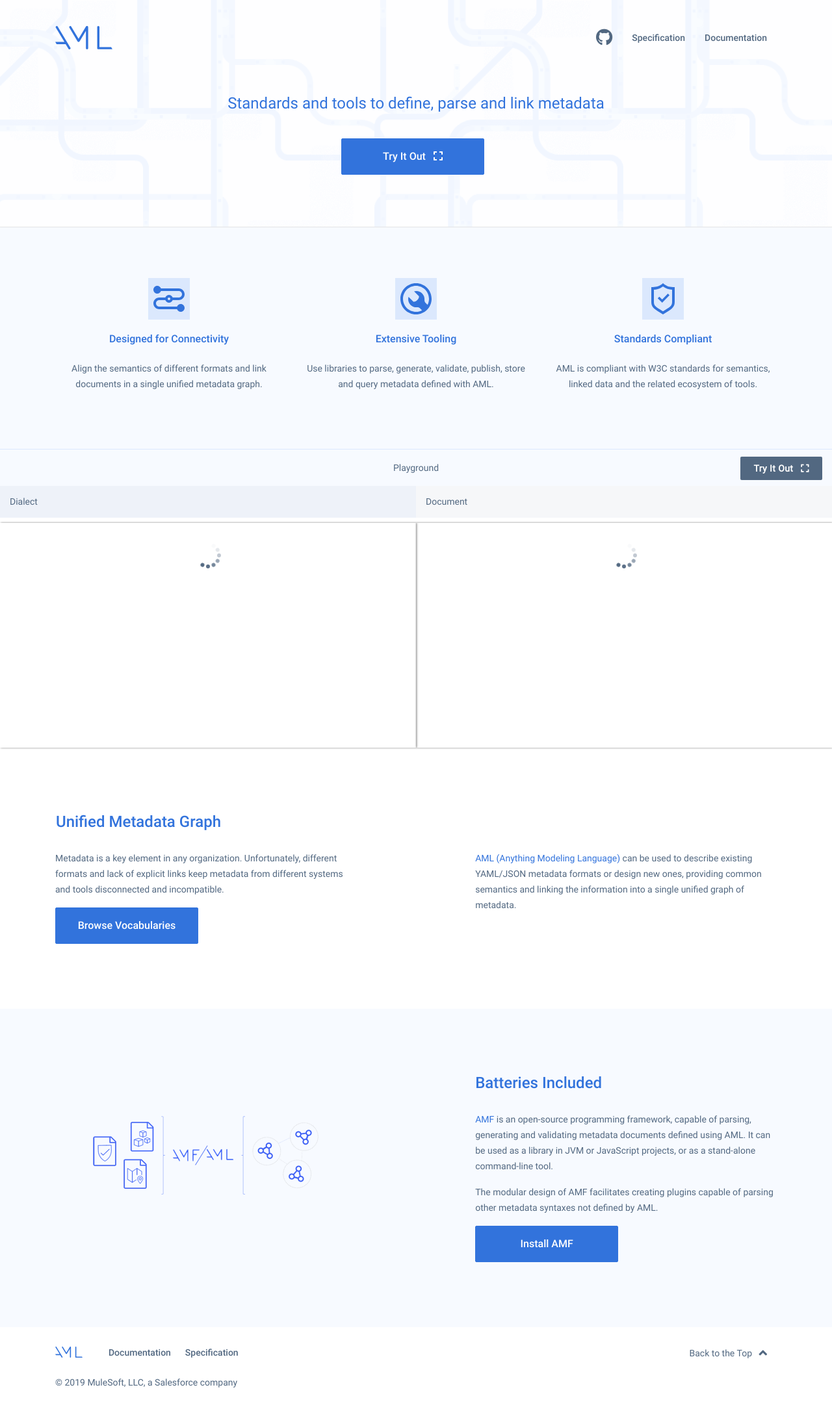
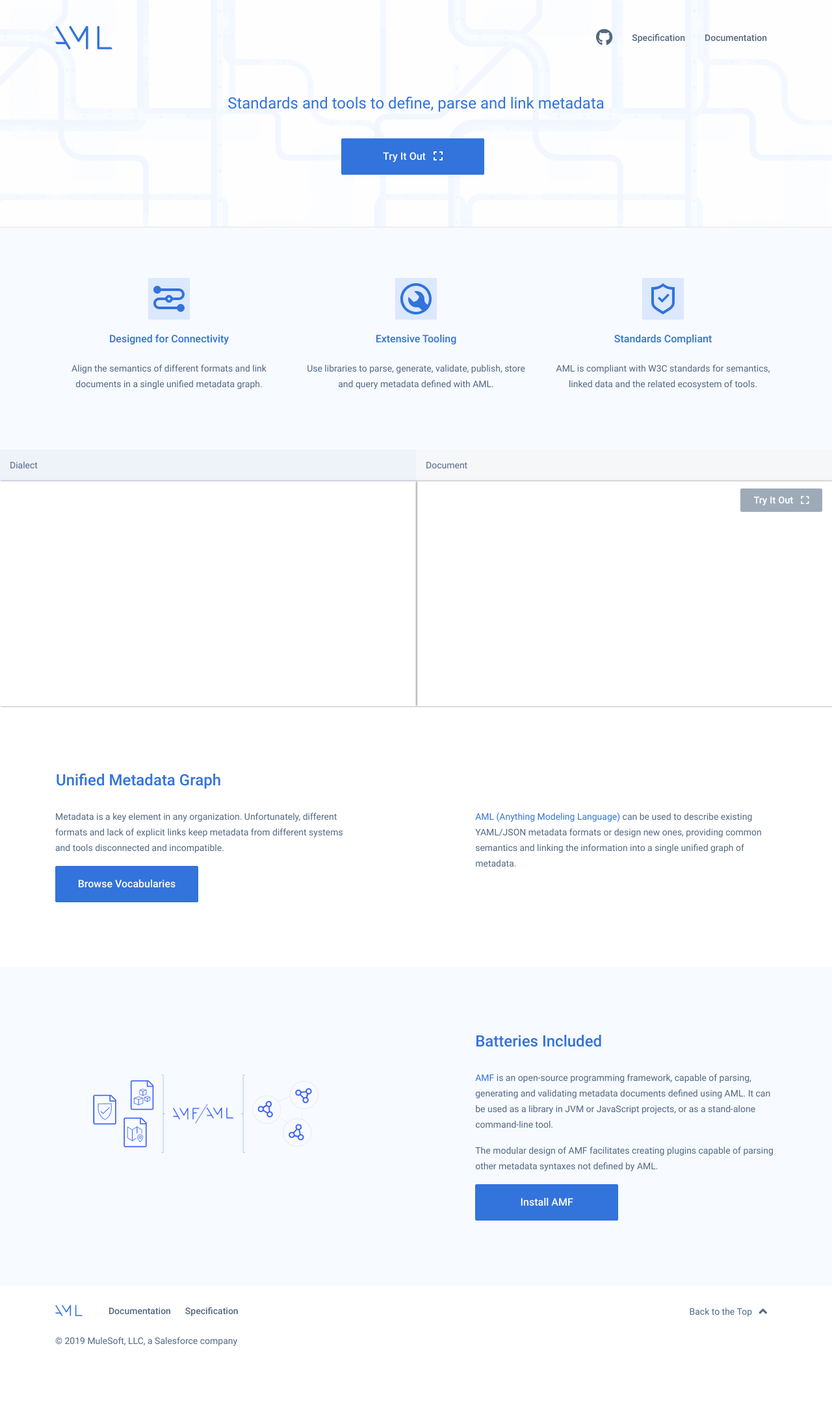
Before and after one commit to aml-org/a-ml, a Jekyll site: the page built from index.html, in a window 1280 px wide. Shown: the whole page at 65% size. Built offline with Jekyll 4.4.1, drawn with Linux system fonts in a browser that asks for light colours; nearby versions of some CDN libraries; a script that is not in the unit is left out; after the commit the page ends 2102 px from its top, so only the background shows below that.

Commit message:
Style editors similar to raml-org

```diff
--- a/css/style.scss
+++ b/css/style.scss
@@ -386,6 +386,7 @@ header{
   }
   .editor-1{
     h3{
+      margin-bottom: 0px;
       padding: 15px;
       background-color:#eef2f9;
       font-size: $font-face-small;
@@ -393,25 +394,21 @@ header{
   }
   .editor-2{
     h3{
+      margin-bottom: 0px;
       padding: 15px;
       background-color: #f6f7f9;
       font-size: $font-face-small;
     }
-    .monaco-editor-background{
-      background-color: $white;
-    }
-    .monaco-editor .margin{
-      background-color: $white;
-    }
   }
   a.playground-btn{
+    z-index: 1;
     position: absolute;
     right: 15px;
-    top: 11px;
+    top: 60px;
     border: 0px;
     border-radius: 2px;
     padding:10px 20px;
-    background-color: $slate-gray;
+    background-color: #9EAAB7;
     color: $white;
     font-family: 'Roboto-Regular';
     font-size: $font-face-small;
@@ -419,7 +416,6 @@ header{
     letter-spacing: 0.44px;
     line-height: 16px;
     text-align: center;
-
   }
   a.playground-btn.no-background{
     background:none;
@@ -800,142 +796,6 @@ header{
     }
   }
 }
-/*loding-img-css*/
-.sk-fading-circle {
-  margin: 30px auto;
-  width: 40px;
-  height: 40px;
-  position: relative;
-}
-
-.sk-fading-circle .sk-circle {
-  width: 100%;
-  height: 100%;
-  position: absolute;
-  left: 0;
-  top: 0;
-}
-
-.sk-fading-circle .sk-circle:before {
-  content: '';
-  display: block;
-  margin: 0 auto;
-  width: 15%;
-  height: 15%;
-  background-color: $slate-gray;
-  border-radius: 100%;
-  -webkit-animation: sk-circleFadeDelay 1.2s infinite ease-in-out both;
-          animation: sk-circleFadeDelay 1.2s infinite ease-in-out both;
-}
-.sk-fading-circle .sk-circle2 {
-  -webkit-transform: rotate(30deg);
-      -ms-transform: rotate(30deg);
-          transform: rotate(30deg);
-}
-.sk-fading-circle .sk-circle3 {
-  -webkit-transform: rotate(60deg);
-      -ms-transform: rotate(60deg);
-          transform: rotate(60deg);
-}
-.sk-fading-circle .sk-circle4 {
-  -webkit-transform: rotate(90deg);
-      -ms-transform: rotate(90deg);
-          transform: rotate(90deg);
-}
-.sk-fading-circle .sk-circle5 {
-  -webkit-transform: rotate(120deg);
-      -ms-transform: rotate(120deg);
-          transform: rotate(120deg);
-}
-.sk-fading-circle .sk-circle6 {
-  -webkit-transform: rotate(150deg);
-      -ms-transform: rotate(150deg);
-          transform: rotate(150deg);
-}
-.sk-fading-circle .sk-circle7 {
-  -webkit-transform: rotate(180deg);
-      -ms-transform: rotate(180deg);
-          transform: rotate(180deg);
-}
-.sk-fading-circle .sk-circle8 {
-  -webkit-transform: rotate(210deg);
-      -ms-transform: rotate(210deg);
-          transform: rotate(210deg);
-}
-.sk-fading-circle .sk-circle9 {
-  -webkit-transform: rotate(240deg);
-      -ms-transform: rotate(240deg);
-          transform: rotate(240deg);
-}
-.sk-fading-circle .sk-circle10 {
-  -webkit-transform: rotate(270deg);
-      -ms-transform: rotate(270deg);
-          transform: rotate(270deg);
-}
-.sk-fading-circle .sk-circle11 {
-  -webkit-transform: rotate(300deg);
-      -ms-transform: rotate(300deg);
-          transform: rotate(300deg);
-}
-.sk-fading-circle .sk-circle12 {
-  -webkit-transform: rotate(330deg);
-      -ms-transform: rotate(330deg);
-          transform: rotate(330deg);
-}
-.sk-fading-circle .sk-circle2:before {
-  -webkit-animation-delay: -1.1s;
-          animation-delay: -1.1s;
-}
-.sk-fading-circle .sk-circle3:before {
-  -webkit-animation-delay: -1s;
-          animation-delay: -1s;
-}
-.sk-fading-circle .sk-circle4:before {
-  -webkit-animation-delay: -0.9s;
-          animation-delay: -0.9s;
-}
-.sk-fading-circle .sk-circle5:before {
-  -webkit-animation-delay: -0.8s;
-          animation-delay: -0.8s;
-}
-.sk-fading-circle .sk-circle6:before {
-  -webkit-animation-delay: -0.7s;
-          animation-delay: -0.7s;
-}
-.sk-fading-circle .sk-circle7:before {
-  -webkit-animation-delay: -0.6s;
-          animation-delay: -0.6s;
-}
-.sk-fading-circle .sk-circle8:before {
-  -webkit-animation-delay: -0.5s;
-          animation-delay: -0.5s;
-}
-.sk-fading-circle .sk-circle9:before {
-  -webkit-animation-delay: -0.4s;
-          animation-delay: -0.4s;
-}
-.sk-fading-circle .sk-circle10:before {
-  -webkit-animation-delay: -0.3s;
-          animation-delay: -0.3s;
-}
-.sk-fading-circle .sk-circle11:before {
-  -webkit-animation-delay: -0.2s;
-          animation-delay: -0.2s;
-}
-.sk-fading-circle .sk-circle12:before {
-  -webkit-animation-delay: -0.1s;
-          animation-delay: -0.1s;
-}
-
-@-webkit-keyframes sk-circleFadeDelay {
-  0%, 39%, 100% { opacity: 0; }
-  40% { opacity: 1; }
-}
-
-@keyframes sk-circleFadeDelay {
-  0%, 39%, 100% { opacity: 0; }
-  40% { opacity: 1; }
-}
 .monaco-editor-overlaymessage {
   display: none;
 }
--- a/index.html
+++ b/index.html
@@ -28,26 +28,11 @@ title:  'Welcome'
 <section>
   <div class="container-fluid aml-editor d-none d-sm-block">
     <div class="row">
-      <h2 class="text-center">Playground</h2>
-      <a class="pull-right d-sm-none d-md-block playground-btn try-it-out-btn" href="#">Try It Out <i class="fas fa-expand"></i></a>
+      <a class="pull-right d-sm-none d-md-block playground-btn try-it-out-btn" href="">Try It Out <i class="fas fa-expand"></i></a>
       <div class="editor-1" style="float: left;width: 50%;">
         <h3>Dialect</h3>
         <div class="col-md-12 col-sm-12 editor-block padd_00">
           <div id="container" style="width:100%;height:346px;float:left;">
-            <div class="sk-fading-circle">
-              <div class="sk-circle1 sk-circle"></div>
-              <div class="sk-circle2 sk-circle"></div>
-              <div class="sk-circle3 sk-circle"></div>
-              <div class="sk-circle4 sk-circle"></div>
-              <div class="sk-circle5 sk-circle"></div>
-              <div class="sk-circle6 sk-circle"></div>
-              <div class="sk-circle7 sk-circle"></div>
-              <div class="sk-circle8 sk-circle"></div>
-              <div class="sk-circle9 sk-circle"></div>
-              <div class="sk-circle10 sk-circle"></div>
-              <div class="sk-circle11 sk-circle"></div>
-              <div class="sk-circle12 sk-circle"></div>
-            </div>
           </div>
         </div>
       </div>
@@ -55,20 +40,6 @@ title:  'Welcome'
           <h3>Document</h3>
           <div class="col-md-12 col-sm-12 editor-block padd_00">
             <div id="container-1" style="width:100%;height:346px;float:left;">
-              <div class="sk-fading-circle">
-                <div class="sk-circle1 sk-circle"></div>
-                <div class="sk-circle2 sk-circle"></div>
-                <div class="sk-circle3 sk-circle"></div>
-                <div class="sk-circle4 sk-circle"></div>
-                <div class="sk-circle5 sk-circle"></div>
-                <div class="sk-circle6 sk-circle"></div>
-                <div class="sk-circle7 sk-circle"></div>
-                <div class="sk-circle8 sk-circle"></div>
-                <div class="sk-circle9 sk-circle"></div>
-                <div class="sk-circle10 sk-circle"></div>
-                <div class="sk-circle11 sk-circle"></div>
-                <div class="sk-circle12 sk-circle"></div>
-              </div>
             </div>
           </div>
         </div>
```
Also changed, not shown: other parts of index.html (+24 -6 lines).
